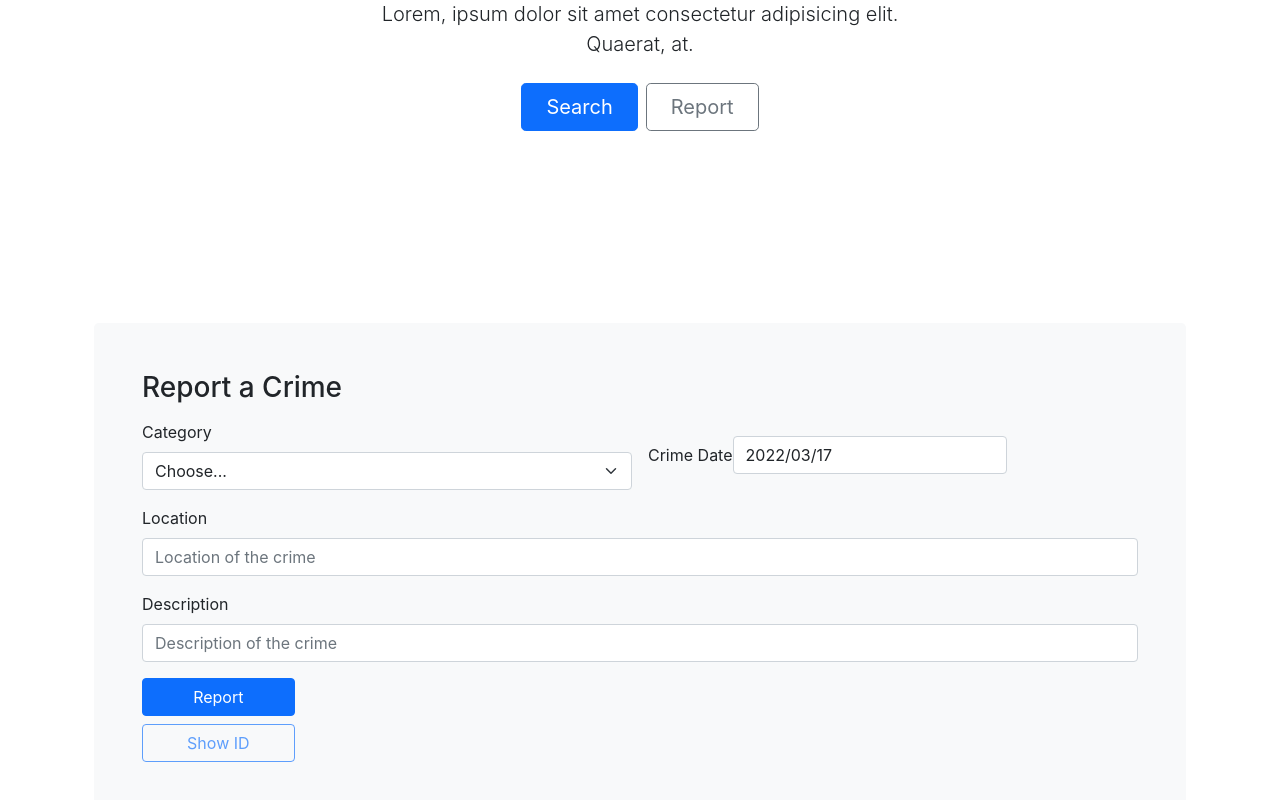
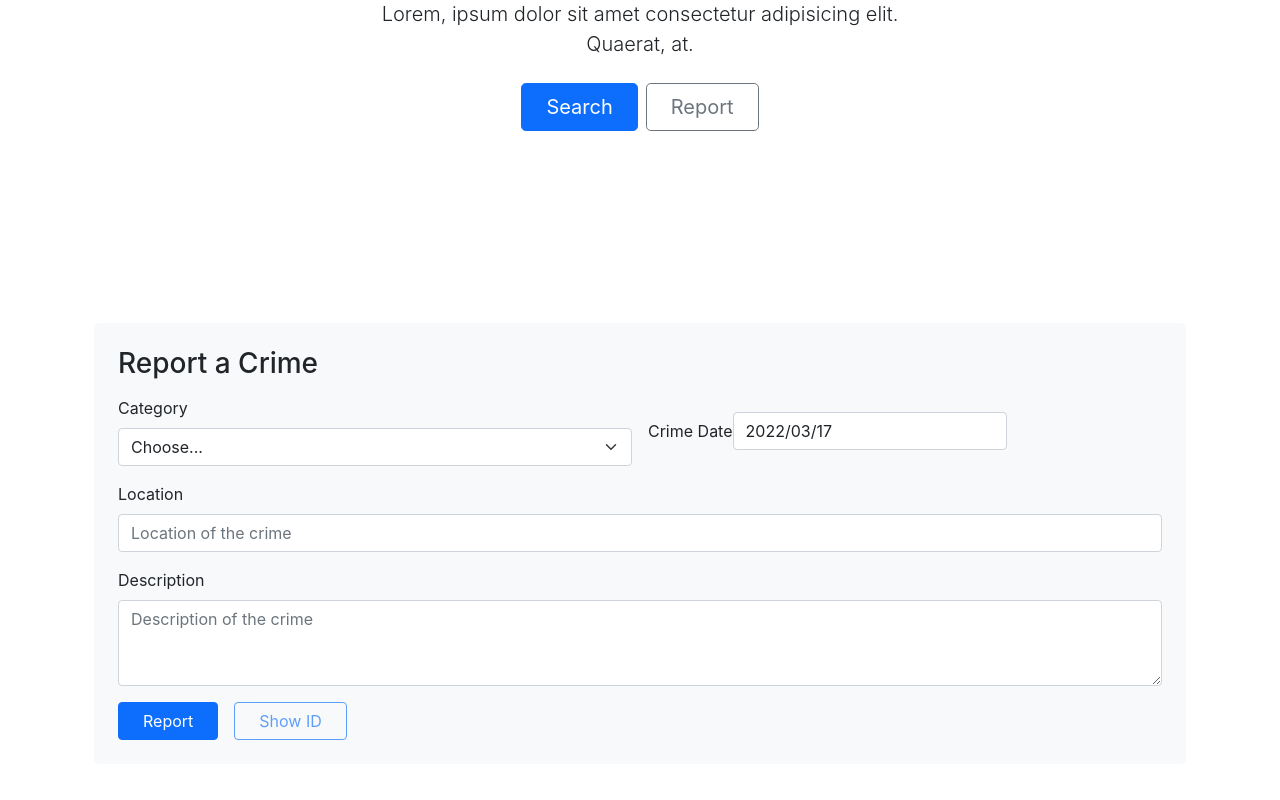
Before and after one commit to danielolaszy/com3014, a React (Create React App) app: page /report in a window 1280 px wide. Shown: the part 390-1190 px from the top of the page. Built offline with nearby package versions, Linux system fonts and the light colour scheme.

Commit message:
Fixed buttons on report.js

```diff
--- a/public/index.html
+++ b/public/index.html
@@ -28,7 +28,7 @@
       work correctly both with client-side routing and a non-root public URL.
       Learn how to configure a non-root public URL by running `npm run build`.
     -->
-    <title>CRIMEPORT</title>
+    <title>CrimeWatch | Exploring Crime</title>
   </head>
   <body>
     <noscript>You need to enable JavaScript to run this app.</noscript>
--- a/src/components/Report.js
+++ b/src/components/Report.js
@@ -42,7 +42,7 @@ const Report = () => {
 
   return (
     <>
-      <div className="container bg-light p-5 rounded-3">
+      <div className="container bg-light p-4 rounded-3">
         <form className="row row-cols-6 g-3 align-items-center" onSubmit={reportCrime}>
           <div className="col-12">
             <h3 className="m-0">Report a Crime</h3>
@@ -89,18 +89,27 @@ const Report = () => {
             <label htmlFor="inputDescription" className="form-label">
               Description
             </label>
-            <input type="text" className="form-control" id="inputDescription" placeholder="Description of the crime" onChange={(event) => setDescription(event.target.value)} />
+            <textarea
+              type="text"
+              className="form-control"
+              id="inputDescription"
+              rows="3"
+              placeholder="Description of the crime"
+              onChange={(event) => setDescription(event.target.value)}
+            />
           </div>
 
-          <div className="d-grid gap-2 d-block">
+          <div className="col-auto">
             <button type="submit" className="btn btn-primary px-4 gap-3">
               Report
             </button>
+          </div>
+          <div className="col-auto">
             <button type="button" className={enableShowID ? "btn btn-outline-primary px-4 gap-3" : "btn btn-outline-primary px-4 gap-3 disabled"} onClick={() => getCrimes()}>
               Show ID
             </button>
-            {crimesArray.length > 0 ? <p>Crime ID: {crimesArray[crimesArray.length - 1].id}</p> : null}
           </div>
+          <div className="col-auto">{crimesArray.length > 0 ? <p className="lead p-0 m-0">Your Crime ID: {crimesArray[crimesArray.length - 1].id}</p> : null}</div>
         </form>
       </div>
     </>
```
